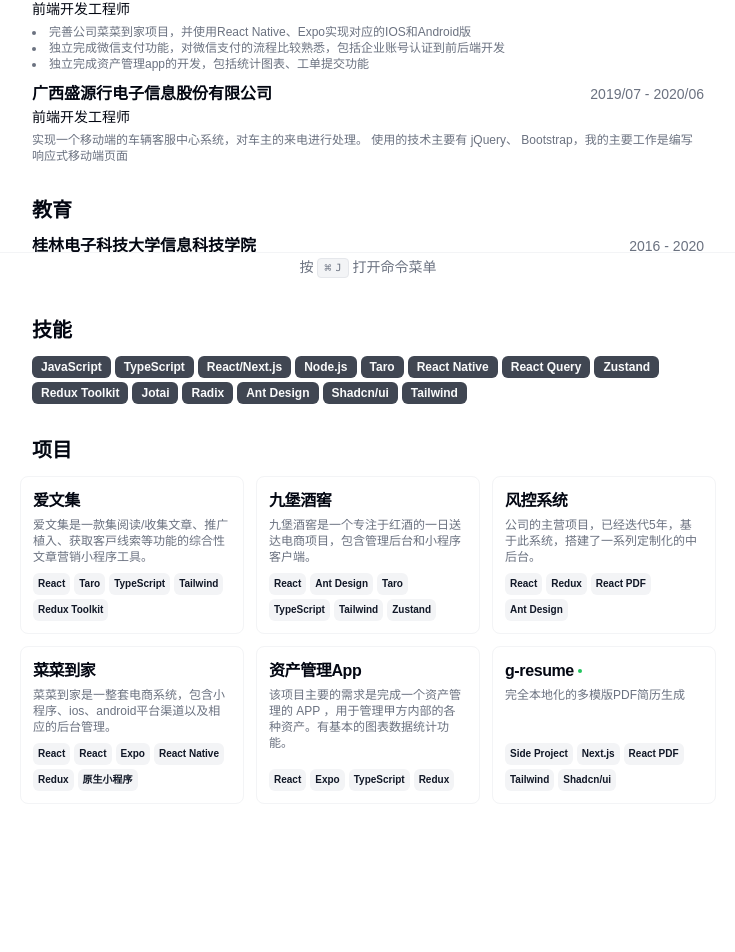
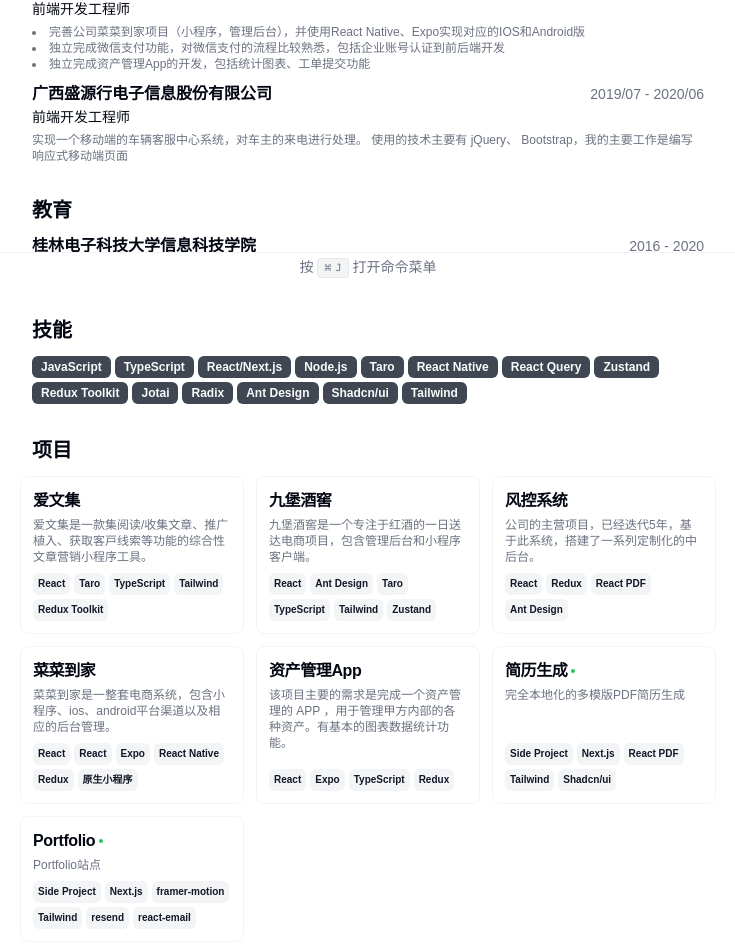
Before and after one commit to QingYuanO/cv, a Next.js app: page / in a window 1280 px wide. Shown: the part 518-1470 px from the top of the page, without its empty margins (272-1007 px from the left). Before the commit the page ends 1386 px from the top, so only its background shows below. Built offline with nearby package versions, Linux system fonts and the light colour scheme; a web font is replaced by a local one.

Commit message:
update: 修改数据信息

```diff
--- a/src/data/resume-data.tsx
+++ b/src/data/resume-data.tsx
@@ -7,7 +7,7 @@ export const RESUME_DATA = {
   locationLink: "",
   about: "终身学习的坚定拥护者，不断探索新技术的掘金人。",
   summary:
-    "Hello，我是一个有四年开发经验的前端开发工程师。享受编码、热爱开源，开发过多个中后台以及移动端应用，主要专注于React。",
+    "Hello，我是一个有四年开发经验的前端开发工程师。享受编码、热爱开源，开发过多个中后台以及移动端应用，主要专注于React，也喜爱使用Next开发点小东西。",
   avatarUrl:
     "https://avatars.githubusercontent.com/u/42159029?s=400&u=c811e1ece4016ab28ea791cf7a930dd4b456c58d&v=4",
   personalWebsiteUrl: "https://portfolio.qingyuano.cn/",
@@ -57,13 +57,13 @@ export const RESUME_DATA = {
       description: (
         <ul className="list-inside list-disc">
           <li>
-            完善公司菜菜到家项目，并使用React
+            完善公司菜菜到家项目（小程序，管理后台），并使用React
             Native、Expo实现对应的IOS和Android版
           </li>
           <li>
             独立完成微信支付功能，对微信支付的流程比较熟悉，包括企业账号认证到前后端开发
           </li>
-          <li>独立完成资产管理app的开发，包括统计图表、工单提交功能</li>
+          <li>独立完成资产管理App的开发，包括统计图表、工单提交功能</li>
         </ul>
       ),
     },
@@ -139,7 +139,7 @@ export const RESUME_DATA = {
         "该项⽬主要的需求是完成⼀个资产管理的 APP ，⽤于管理甲⽅内部的各种资产。有基本的图表数据统计功能。",
     },
     {
-      title: "g-resume",
+      title: "简历生成",
       techStack: [
         "Side Project",
         "Next.js",
@@ -154,5 +154,22 @@ export const RESUME_DATA = {
         href: "https://www.g-resume.qingyuano.cn/",
       },
     },
+    {
+      title: "Portfolio",
+      techStack: [
+        "Side Project",
+        "Next.js",
+        "framer-motion",
+        "Tailwind",
+        "resend",
+        "react-email",
+      ],
+      description: "Portfolio站点",
+
+      link: {
+        label: "",
+        href: "https://portfolio.qingyuano.cn/",
+      },
+    },
   ],
 } as const;
```
